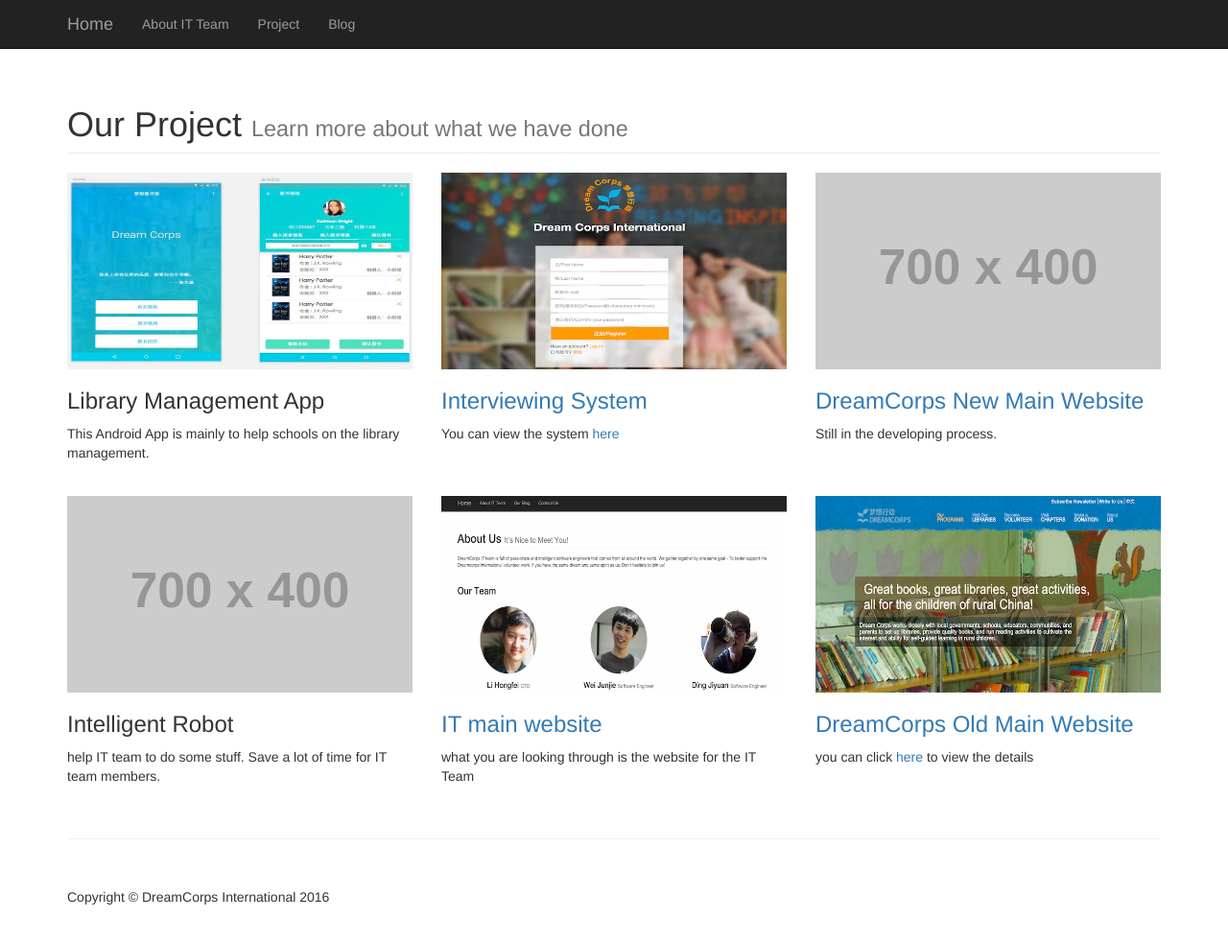
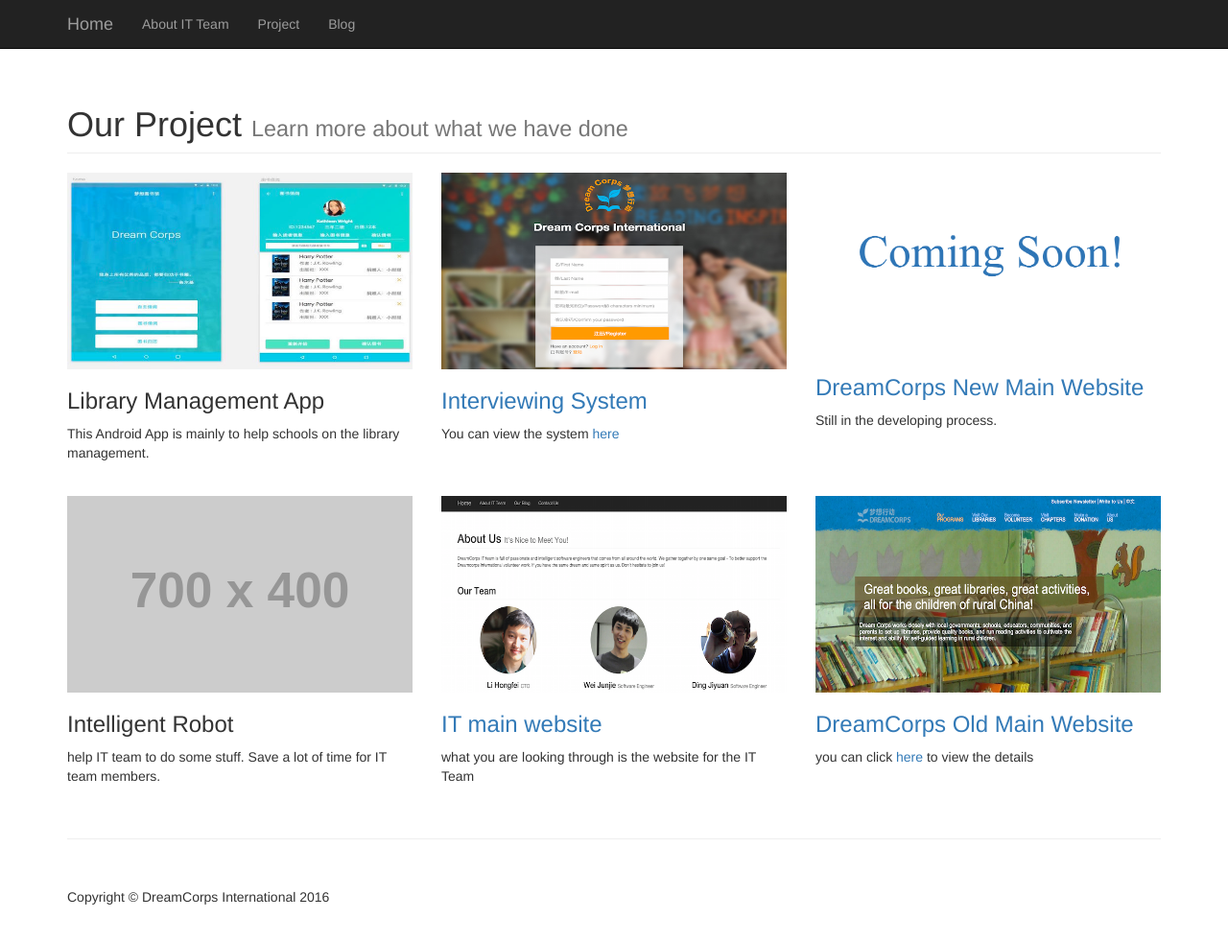
Before and after one commit to DreamCorpsInternational/dreamcorpsinternational.github.io, a Jekyll site: the page project.html, which Jekyll copies as it is, in a window 1280 px wide and 1005 px high. Shown: the top 982 px of the window at 96% size. Built offline with Jekyll 4.4.1, drawn with Linux system fonts in a browser that asks for light colours; nearby versions of some CDN libraries; library files that are not in the unit come from our copies.

Commit message:
change pictures

```diff
--- a/project.html
+++ b/project.html
@@ -86,7 +86,7 @@
                 <p>You can view the system <a href="http://svp.dreamcorps.org">here</a></p>
             </div>
             <div class="col-md-4 portfolio-item">
-                    <img class="img-responsive" src="http://placehold.it/700x400" width="700" height="400" alt="">
+                    <img class="img-responsive" src="assets/images/comingSoon.png" width="700" height="400" alt="">
                 <h3>
                     <a href="#">DreamCorps New Main Website</a>
                 </h3>
```
Also changed, not shown: assets/images/comingSoon.PNG (added).
